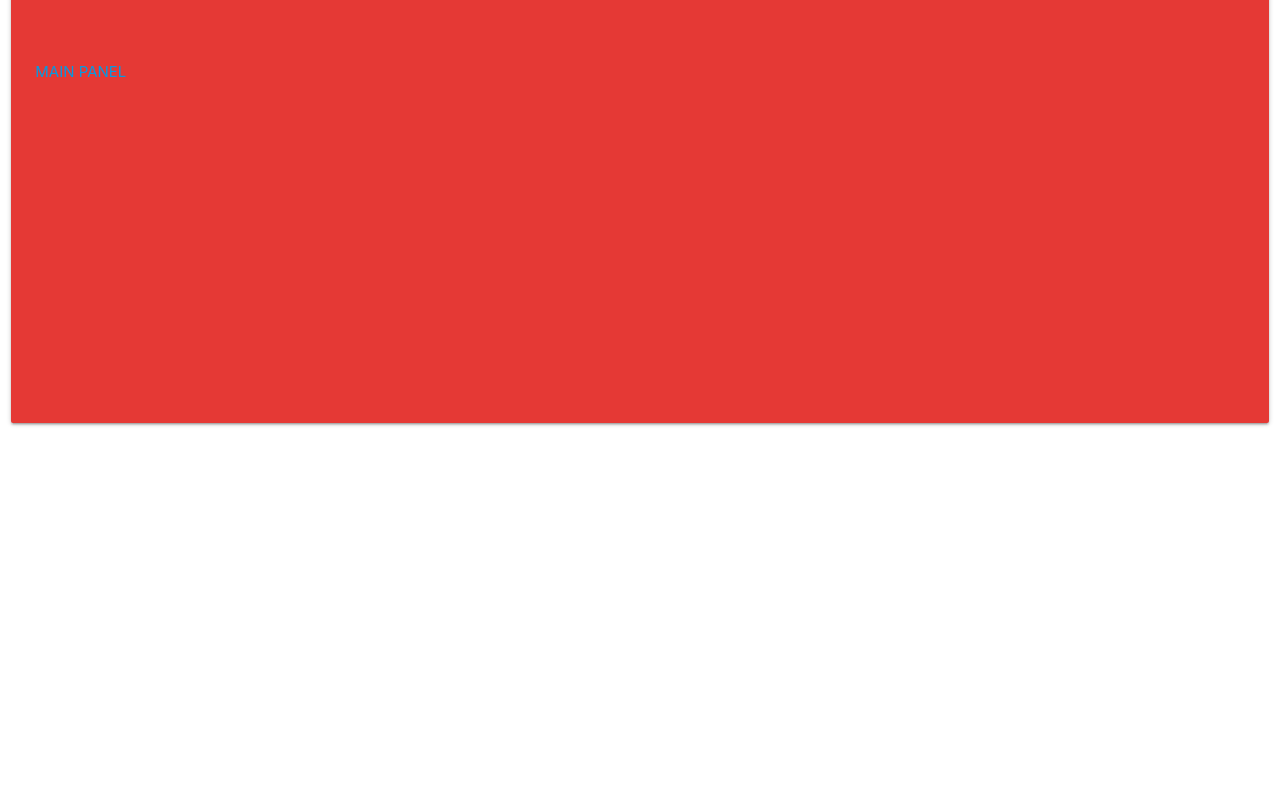
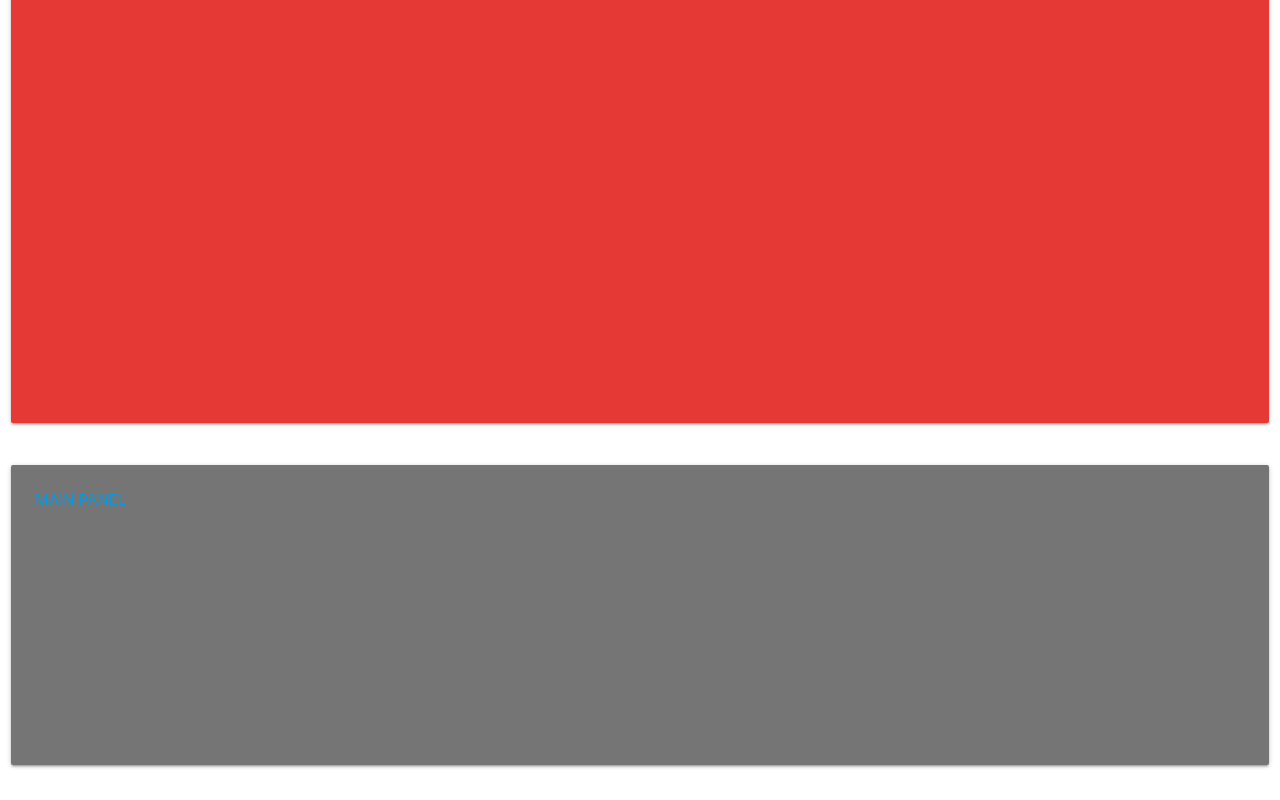
Before and after one commit to ThuloMatlala/FileManagementSystem, an Angular app in the folder ui/: page / in a window 1280 px wide. Shown: the part 369-1169 px from the top of the page. Before the commit the page ends 827 px from the top, so only its background shows below. Built offline with nearby package versions, Linux system fonts and the light colour scheme.

Commit message:
Added bottom nav panel

```diff
--- a/ui/src/app/app.component.html
+++ b/ui/src/app/app.component.html
@@ -1,2 +1,3 @@
 <navbar></navbar>
 <mainPanel></mainPanel>
+<bottomPanel></bottomPanel>
--- a/ui/src/app/app.module.ts
+++ b/ui/src/app/app.module.ts
@@ -5,13 +5,15 @@ import { AppComponent } from './app.component';
 import { HomeComponent } from './home/home.component';
 import { NavbarComponent } from './navbar/navbar.component';
 import { MainPanelComponent } from './main-panel/main-panel.component';
+import { BottomPanelComponent } from './bottom-panel/bottom-panel.component';
 
 @NgModule({
   declarations: [
     AppComponent,
     HomeComponent,
     NavbarComponent,
-    MainPanelComponent
+    MainPanelComponent,
+    BottomPanelComponent
   ],
   imports: [
     BrowserModule
--- /dev/null
+++ b/ui/src/app/bottom-panel/bottom-panel.component.css
@@ -0,0 +1,3 @@
+.card{
+ height : 300px;
+}
--- /dev/null
+++ b/ui/src/app/bottom-panel/bottom-panel.component.html
@@ -0,0 +1,11 @@
+<div class="row">
+  <div class="col s12 m6 l12">
+    <div class="bottomPanelDetails white">
+      <div class="card grey darken-1">
+        <div class="card-content white-text">
+          <a>MAIN PANEL</a>
+        </div>
+      </div>
+    </div>
+  </div>
+</div>
--- /dev/null
+++ b/ui/src/app/bottom-panel/bottom-panel.component.ts
@@ -0,0 +1,15 @@
+import { Component, OnInit } from '@angular/core';
+
+@Component({
+  selector: 'bottomPanel',
+  templateUrl: './bottom-panel.component.html',
+  styleUrls: ['./bottom-panel.component.css']
+})
+export class BottomPanelComponent implements OnInit {
+
+  constructor() { }
+
+  ngOnInit() {
+  }
+
+}
--- a/ui/src/app/main-panel/main-panel.component.css
+++ b/ui/src/app/main-panel/main-panel.component.css
@@ -4,8 +4,4 @@
 
 .card-content{
     height: 700px;
-    align-content: center
 }
-
-.markers{
-}
```
Also changed, not shown: 1 other file (tests, documents, lock files or other folders).
